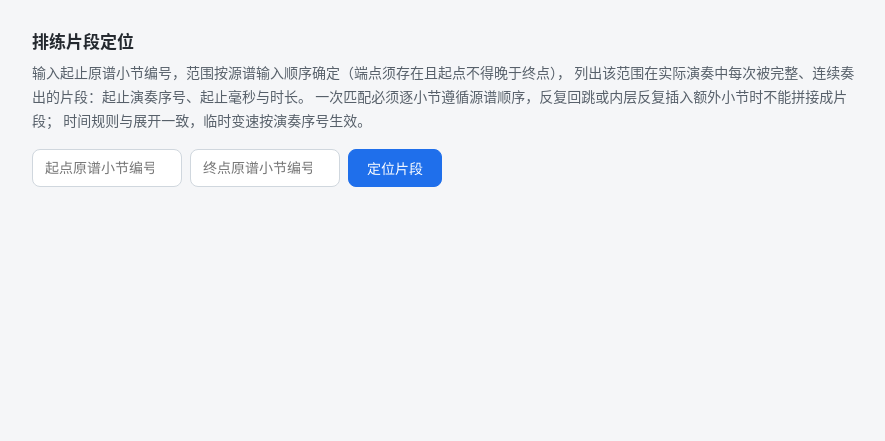
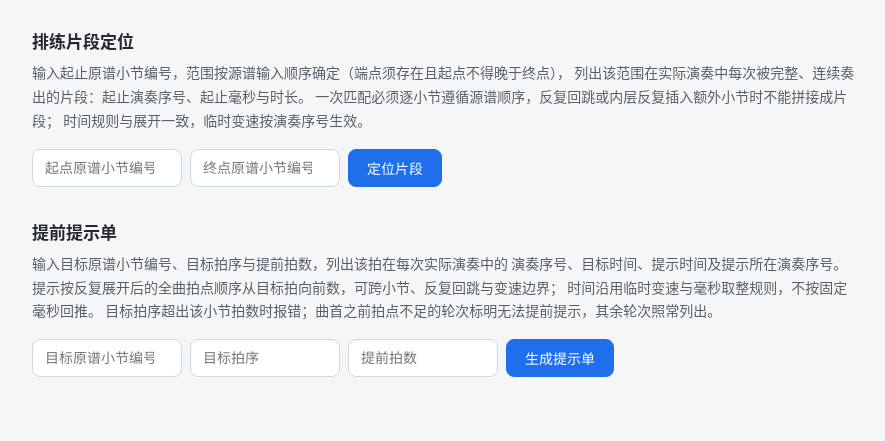
Before and after one commit to browndavid7120/solo-gsb-bb5c15ad-5aaea929-0cae-5ab5-a104-172853607c76, a Flask app: page / in a window 1280 px wide. Shown: the part 1132-1573 px from the top of the page, without its empty margins (194-1079 px from the left). Before the commit the page ends 1319 px from the top, so only its background shows below. Run offline with Flask 3, Linux system fonts and the light colour scheme.

Commit message:
GSB 5aaea929-0cae-5ab5-a104-172853607c76 B: platform archive

```diff
--- a/app.py
+++ b/app.py
@@ -6,8 +6,9 @@ import os
 from flask import Flask, Response, jsonify, render_template, request
 
 from repeats import (
-    MAX_BEATS, MAX_MEASURES, MAX_TOTAL_BEATS, beats_in_window, build_midi,
-    expand, match_segments, parse, parse_tempo_map, source_range_pattern,
+    MAX_BEATS, MAX_MEASURES, MAX_TOTAL_BEATS, advance_cues, beats_in_window,
+    build_midi, expand, match_segments, parse, parse_tempo_map,
+    source_range_pattern,
 )
 
 app = Flask(__name__)
@@ -62,6 +63,20 @@ def _parse_measure_number(data, key, label):
         value = int(value)
     if value < 0:
         return None, f"{label}小节编号必须是非负整数"
+    return value, None
+
+
+def _parse_positive_int(data, key, label):
+    """校验正整数参数，返回 (值, 错误描述)；通过时错误描述为 None。"""
+    value = data.get(key)
+    if isinstance(value, bool) or not isinstance(value, (int, float)):
+        return None, f"{label}必须是正整数"
+    if isinstance(value, float):
+        if not math.isfinite(value) or value != int(value):
+            return None, f"{label}必须是正整数"
+        value = int(value)
+    if value <= 0:
+        return None, f"{label}必须是正整数"
     return value, None
 
 
@@ -226,6 +241,62 @@ def api_segments():
     })
 
 
+@app.post("/api/cues")
+def api_cues():
+    data = request.get_json(silent=True) or {}
+    text = data.get("input", "")
+    if not isinstance(text, str) or not text.strip():
+        return jsonify({
+            "ok": False,
+            "errors": [{"line": None, "message": "输入为空，请逐行输入小节编号"}],
+        })
+
+    root, errors = parse(text)
+    if errors:
+        return jsonify({"ok": False, "errors": errors})
+
+    target_num, err = _parse_measure_number(data, "target_num", "目标")
+    if err is not None:
+        return jsonify({"ok": False, "errors": [{"line": None, "message": err}]})
+    target_beat, err = _parse_positive_int(data, "target_beat", "目标拍序")
+    if err is not None:
+        return jsonify({"ok": False, "errors": [{"line": None, "message": err}]})
+    lead_beats, err = _parse_positive_int(data, "lead_beats", "提前拍数")
+    if err is not None:
+        return jsonify({"ok": False, "errors": [{"line": None, "message": err}]})
+
+    # 与拍点查询一致：提供临时变速方案时先展开一次取得总小节数以校验序号范围
+    tempo_map = None
+    if _has_tempo(data):
+        rows, overflow = expand(root)
+        if overflow is not None:
+            return jsonify({
+                "ok": False,
+                "overflow": True,
+                "errors": [_measure_overflow_error(overflow)],
+            })
+        tempo_map, tempo_errors = _parse_tempo(data, len(rows))
+        if tempo_errors:
+            return jsonify({"ok": False, "errors": tempo_errors})
+
+    cues, error = advance_cues(
+        root, target_num, target_beat, lead_beats, tempo_map=tempo_map)
+    if error is not None:
+        if error["kind"] == "measures":
+            return jsonify({
+                "ok": False,
+                "overflow": True,
+                "errors": [_measure_overflow_error(error["node"])],
+            })
+        # kind == "target"：目标小节不存在或目标拍序超出该小节拍数
+        return jsonify({
+            "ok": False,
+            "errors": [{"line": None, "message": error["message"]}],
+        })
+
+    return jsonify({"ok": True, "count": len(cues), "cues": cues})
+
+
 def _midi_error_entry(error):
     """将 build_midi 的失败描述转换为统一的错误条目。"""
     kind = error["kind"]
--- a/repeats.py
+++ b/repeats.py
@@ -1,4 +1,4 @@
-"""反复段解析与展开核心逻辑：展开、排练时间轴、节拍点查询与排练片段定位。
+"""反复段解析与展开核心逻辑：展开、排练时间轴、节拍点查询、排练片段定位与提前提示单。
 
 输入格式（逐行）：
     [|:]小节编号[:|xN][拍数@BPM]
@@ -15,6 +15,7 @@
   遇到下一处原谱显式速度或下一条临时变速时重新切换
 """
 
+import bisect
 import math
 import re
 import struct
@@ -438,6 +439,74 @@ def beats_in_window(root, start_ms, end_ms,
     return beats, None
 
 
+def advance_cues(root, target_num, target_beat, lead_beats,
+                 measure_limit=MAX_MEASURES, tempo_map=None):
+    """生成提前提示单：目标拍在每次实际演奏中的目标时间、提示时间与提示位置。
+
+    目标拍为原谱小节 target_num 的第 target_beat 拍（从 1 开始）；提示拍按
+    反复展开后的全曲拍点顺序从目标拍向前数 lead_beats 拍，可跨小节、反复回跳
+    与变速边界。提示时间与目标时间均按速度轨迹（含临时变速）的未取整累计时间
+    计算，展示毫秒按 _round_ms 取整，不按固定毫秒回推。
+
+    返回 (cues, error)：
+    - cues  为 [{"seq": 目标拍所在小节的演奏序号, "target_ms": 目标时间毫秒,
+                  "cue": 是否可提前提示, "cue_ms": 提示时间毫秒或 None,
+                  "cue_seq": 提示所在演奏序号或 None}, ...]；
+      曲首之前拍点不足（提示拍落在曲首之前）的轮次 cue 为 False，
+      其余轮次照常返回
+    - error 为 None，或 {"kind": "measures", "node": 导致停止的小节节点}
+      （展开超过 measure_limit），或 {"kind": "target", "message": 错误描述}
+      （目标小节不存在或目标拍序超出该小节拍数）
+    """
+    source = None
+    for node in _iter_source_measures(root):
+        if node["num"] == target_num:
+            source = node
+            break
+    if source is None:
+        return None, {"kind": "target",
+                      "message": f"目标小节编号 {target_num} 在源谱中不存在"}
+    if target_beat > source["beats"]:
+        return None, {"kind": "target",
+                      "message": (f"目标拍序 {target_beat} 超出小节 {target_num} "
+                                  f"的拍数（{source['beats']} 拍）")}
+
+    cues = []
+    starts = []    # 各演奏小节的起始全曲拍点下标（从 0 开始），供二分定位提示拍
+    spans = []     # 各演奏小节的 (起始下标, 演奏序号, 起始毫秒, 每拍毫秒)
+    elapsed = 0.0  # 已累计的演奏时长（毫秒，保留精度）
+    index = 0      # 当前小节的起始全曲拍点下标
+    for node, seq, bpm, _origin in _iter_playback(root, tempo_map):
+        if seq > measure_limit:
+            return None, {"kind": "measures", "node": node}
+        beat_len = 60000 / bpm  # 每拍时长（毫秒）
+        starts.append(index)
+        spans.append((index, seq, elapsed, beat_len))
+        if node["num"] == target_num:
+            cue_index = index + target_beat - 1 - lead_beats
+            row = {
+                "seq": seq,
+                "target_ms": _round_ms(elapsed + (target_beat - 1) * beat_len),
+            }
+            if cue_index < 0:
+                # 曲首之前拍点不足，本轮无法提前提示
+                row.update({"cue": False, "cue_ms": None, "cue_seq": None})
+            else:
+                # 提示拍必在当前小节或之前，二分定位其所在演奏小节
+                pos = bisect.bisect_right(starts, cue_index) - 1
+                m_index, m_seq, m_start, m_beat_len = spans[pos]
+                row.update({
+                    "cue": True,
+                    "cue_ms": _round_ms(
+                        m_start + (cue_index - m_index) * m_beat_len),
+                    "cue_seq": m_seq,
+                })
+            cues.append(row)
+        elapsed += node["beats"] * beat_len
+        index += node["beats"]
+    return cues, None
+
+
 def _bpm_to_us_per_beat(bpm):
     """BPM 换算为微秒/四分音符（60_000_000/BPM），四舍五入到最近整数。"""
     return int(math.floor(60_000_000.0 / bpm + 0.5))
--- a/templates/index.html
+++ b/templates/index.html
@@ -149,6 +149,28 @@
     </thead>
     <tbody></tbody>
   </table>
+
+  <h2>提前提示单</h2>
+  <p class="hint">
+    输入目标原谱小节编号、目标拍序与提前拍数，列出该拍在每次实际演奏中的
+    演奏序号、目标时间、提示时间及提示所在演奏序号。
+    提示按反复展开后的全曲拍点顺序从目标拍向前数，可跨小节、反复回跳与变速边界；
+    时间沿用临时变速与毫秒取整规则，不按固定毫秒回推。
+    目标拍序超出该小节拍数时报错；曲首之前拍点不足的轮次标明无法提前提示，其余轮次照常列出。
+  </p>
+  <div class="toolbar">
+    <input id="cueNum" type="number" min="0" step="1" placeholder="目标原谱小节编号">
+    <input id="cueBeat" type="number" min="1" step="1" placeholder="目标拍序">
+    <input id="cueLead" type="number" min="1" step="1" placeholder="提前拍数">
+    <button id="cuesBtn" class="primary">生成提示单</button>
+  </div>
+  <p id="cueSummary"></p>
+  <table id="cueResult" hidden>
+    <thead>
+      <tr><th>演奏序号</th><th>目标时间(毫秒)</th><th>提示时间(毫秒)</th><th>提示所在演奏序号</th></tr>
+    </thead>
+    <tbody></tbody>
+  </table>
 </div>
 
 <script>
@@ -177,6 +199,10 @@ for (const id of ["startMs", "endMs"]) {
 $("segmentsBtn").addEventListener("click", doSegmentQuery);
 for (const id of ["startNum", "endNum"]) {
   $(id).addEventListener("keydown", (e) => { if (e.key === "Enter") doSegmentQuery(); });
+}
+$("cuesBtn").addEventListener("click", doCueQuery);
+for (const id of ["cueNum", "cueBeat", "cueLead"]) {
+  $(id).addEventListener("keydown", (e) => { if (e.key === "Enter") doCueQuery(); });
 }
 
 // ---- 实时节拍器 ----
@@ -383,6 +409,7 @@ function reset() {
   resetExpand();
   resetBeats();
   resetSegments();
+  resetCues();
 }
 
 function resetExpand() {
@@ -403,6 +430,12 @@ function resetSegments() {
   $("segmentSummary").textContent = "";
   $("segmentResult").hidden = true;
   $("segmentResult").querySelector("tbody").innerHTML = "";
+}
+
+function resetCues() {
+  $("cueSummary").textContent = "";
+  $("cueResult").hidden = true;
+  $("cueResult").querySelector("tbody").innerHTML = "";
 }
 
 async function doExpand() {
@@ -550,6 +583,68 @@ async function doSegmentQuery() {
   $("segmentResult").hidden = false;
 }
 
+async function doCueQuery() {
+  $("errors").innerHTML = "";
+  resetCues();
+  // 空值或非数字（NaN 经 JSON 序列化也为 null）交由服务端校验
+  const toNum = (id) => {
+    const v = $(id).value.trim();
+    return v === "" ? null : Number(v);
+  };
+  let data;
+  try {
+    const resp = await fetch("/api/cues", {
+      method: "POST",
+      headers: { "Content-Type": "application/json" },
+      body: JSON.stringify({
+        input: $("input").value,
+        target_num: toNum("cueNum"),
+        target_beat: toNum("cueBeat"),
+        lead_beats: toNum("cueLead"),
+        tempo: $("tempo").value,
+      }),
+    });
+    data = await resp.json();
+  } catch (e) {
+    showErrors([{ line: null, message: "请求失败：" + e }]);
+    return;
+  }
+  if (!data.ok) {
+    showErrors(data.errors || []);
+    return;
+  }
+  const impossible = data.cues.filter((c) => !c.cue).length;
+  $("cueSummary").textContent = impossible
+    ? `目标拍共演奏 ${data.count} 次，其中 ${impossible} 次因曲首之前拍点不足，无法提前提示`
+    : `目标拍共演奏 ${data.count} 次`;
+  if (!data.count) return;
+  const tbody = $("cueResult").querySelector("tbody");
+  const frag = document.createDocumentFragment();
+  for (const c of data.cues) {
+    const tr = document.createElement("tr");
+    for (const v of [c.seq, c.target_ms]) {
+      const td = document.createElement("td");
+      td.textContent = v;
+      tr.appendChild(td);
+    }
+    if (c.cue) {
+      for (const v of [c.cue_ms, c.cue_seq]) {
+        const td = document.createElement("td");
+        td.textContent = v;
+        tr.appendChild(td);
+      }
+    } else {
+      const td = document.createElement("td");
+      td.colSpan = 2;
+      td.textContent = "无法提前提示";
+      tr.appendChild(td);
+    }
+    frag.appendChild(tr);
+  }
+  tbody.appendChild(frag);
+  $("cueResult").hidden = false;
+}
+
 function downloadCsv() {
   const lines = ["演奏序号,原小节编号,源行号,起始时间(毫秒),结束时间(毫秒)"];
   for (const r of lastRows) lines.push(`${r.seq},${r.num},${r.line},${r.start_ms},${r.end_ms}`);
```
Also changed, not shown: README.md.
